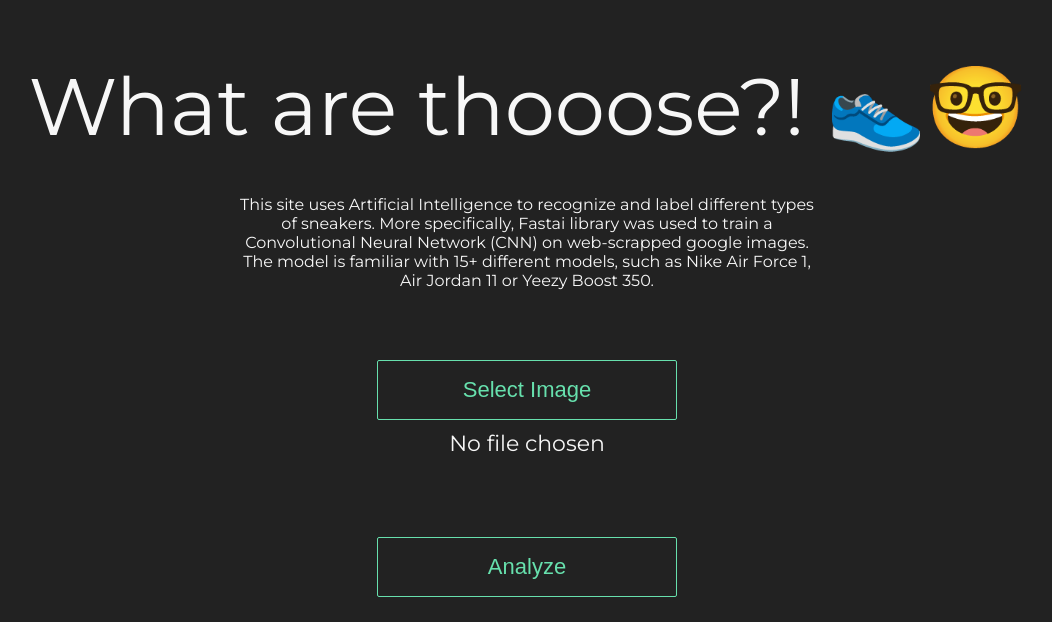
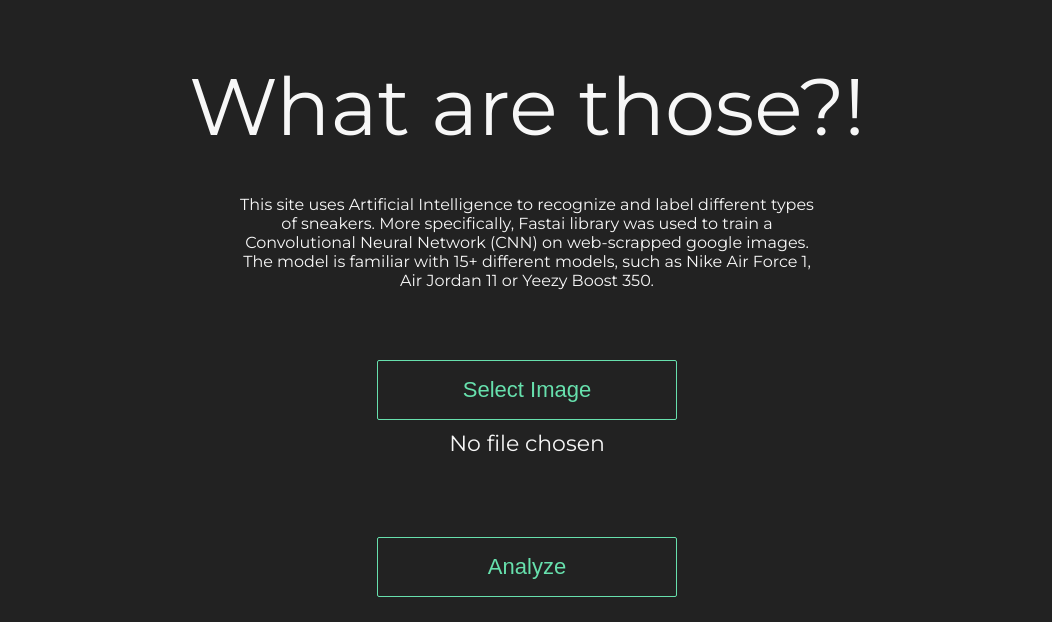
Before and after one commit to jwarmuz99/CTZK---Image-Classification, a plain HTML site: page app/view/index.html in a window 1280 px wide. Shown: the top 622 px of the page, without its empty margins (113-1165 px from the left). Drawn offline with Linux system fonts and the light colour scheme.

Commit message:
Update index.html

```diff
--- a/app/view/index.html
+++ b/app/view/index.html
@@ -9,7 +9,7 @@
 <body>
 <div>
   <div class='center'>
-    <div class='title'>What are thooose?! 👟🤓</div>
+    <div class='title'>What are those?!</div>
     <p class = "projectDesc">
       This site uses Artificial Intelligence to recognize and label different types of sneakers. More specifically, Fastai library was used to train a Convolutional Neural Network (CNN) on web-scrapped google images. The model is familiar with 15+ different models, such as Nike Air Force 1, Air Jordan 11 or Yeezy Boost 350.
     </p>
```
